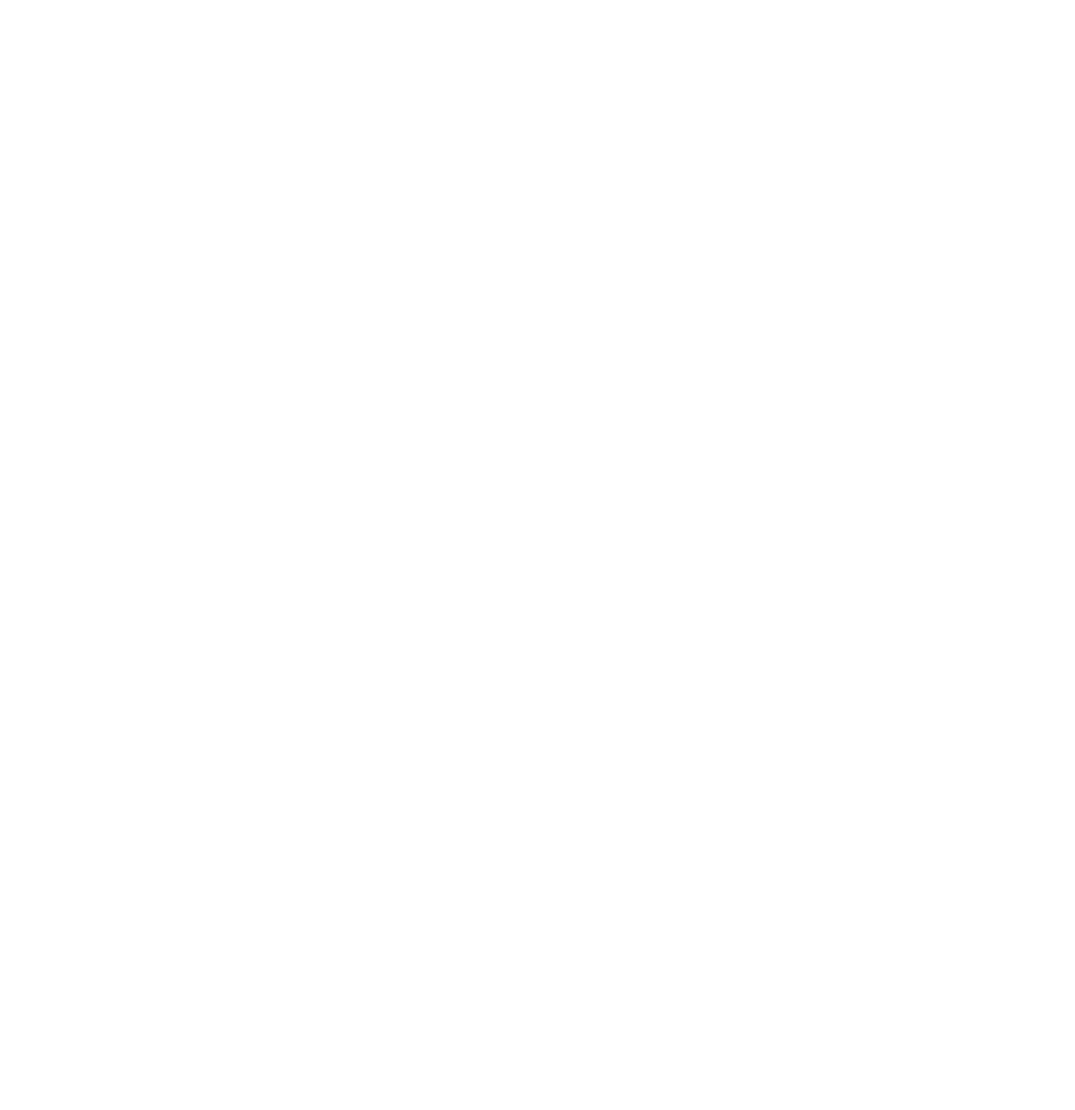
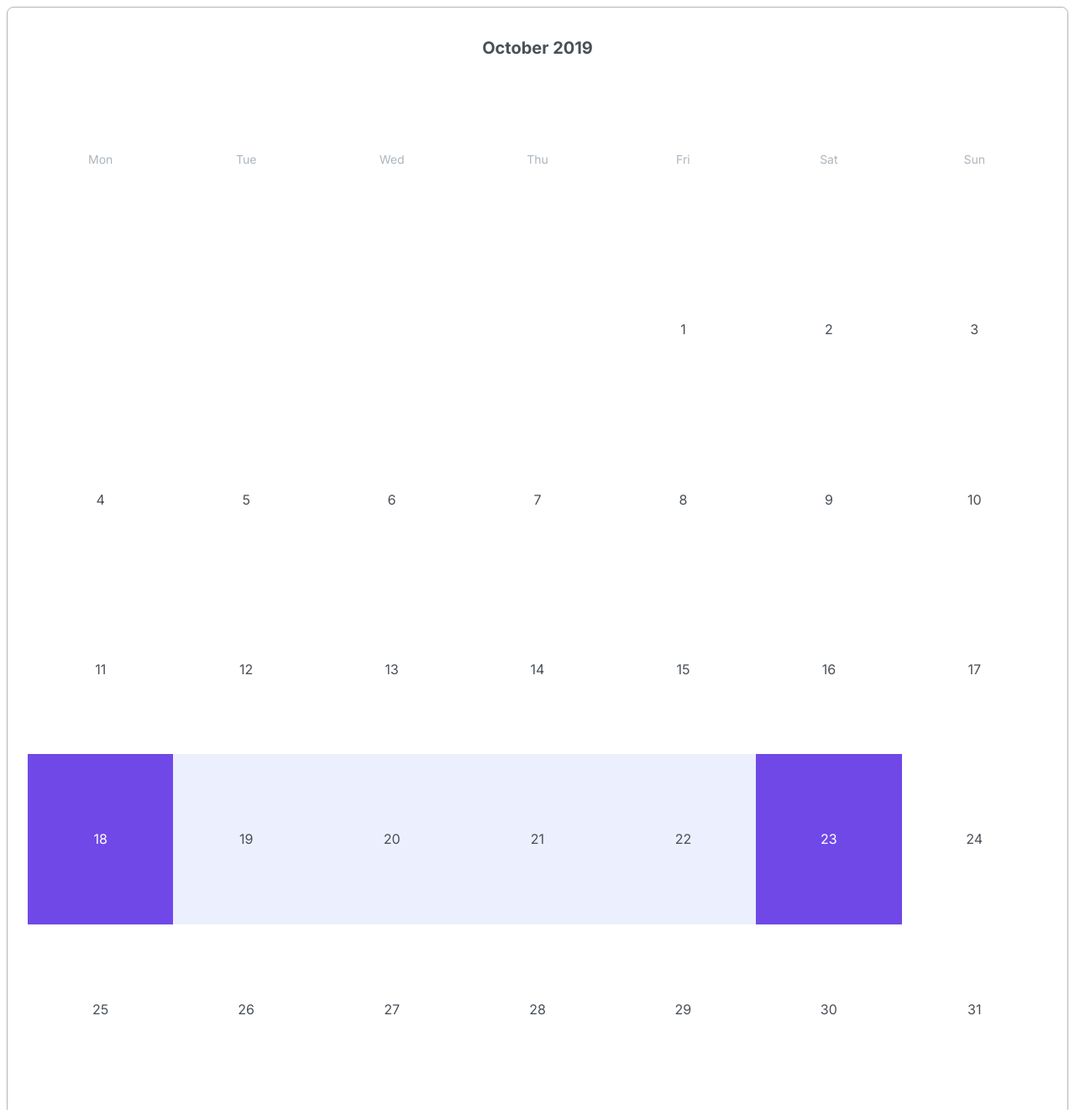
Before and after one commit to js-tasks-ru/htmlcss-20240913_dimonnwc3, a website: page 05-lection3/03-calendar/index.html in a window 1280 px wide. Shown: the top 1322 px of the page at 84% size. Before the commit the page ends 808 px from the top, so only its background shows below. Drawn offline with Linux system fonts and the light colour scheme.

Commit message:
add calendar

```diff
--- a/05-lection3/03-calendar/calendar.css
+++ b/05-lection3/03-calendar/calendar.css
@@ -0,0 +1,61 @@
+.calendar {
+  border-radius: 8px;
+  border: 1px solid var(--grey-3);
+  padding: 16px 24px 24px;
+  font-family: Inter;
+}
+
+.calendar__title {
+  font-size: 20px;
+  font-weight: 600;
+  line-height: 24px;
+  color: var(--grey-4);
+  text-align: center;
+}
+
+.calendar__wrapper {
+  padding-bottom: 100%;
+  position: relative;
+}
+
+.calendar__inner {
+  position: absolute;
+  top: 0;
+  left: 0;
+  right: 0;
+  bottom: 0;
+  display: grid;
+  grid-template-columns: repeat(7, 1fr);
+}
+
+.calendar__day {
+  flex: 1;
+  display: flex;
+  justify-content: center;
+  align-items: center;
+  font-size: 14px;
+  font-weight: 400;
+  line-height: 20px;
+  color: var(--grey-3);
+}
+
+.calendar__date {
+  cursor: pointer;
+  flex: 1;
+  display: flex;
+  justify-content: center;
+  align-items: center;
+  font-size: 16px;
+  font-weight: 400;
+  line-height: 20px;
+  color: var(--grey-4);
+}
+
+.calendar__date_inner_selected {
+  background-color: rgba(160, 177, 245, 0.2);
+}
+
+.calendar__date_outer_selected {
+  background-color: var(--purple);
+  color: var(--white);
+}
--- a/05-lection3/03-calendar/index.html
+++ b/05-lection3/03-calendar/index.html
@@ -1,12 +1,62 @@
 <!DOCTYPE html>
 <!-- Страница с календарем -->
 <html lang="ru">
-    <head>
-        <link rel="stylesheet" href="../../assets/css/main.css">
-        <link rel="stylesheet" href="./calendar.css">
-        <title>Calendar</title>
-    </head>
-    <body>
+  <head>
+    <link rel="stylesheet" href="../../assets/css/main.css" />
+    <link rel="stylesheet" href="./calendar.css" />
+    <title>Calendar</title>
+  </head>
+  <body>
+    <div class="calendar">
+      <p class="calendar__title">October 2019</p>
 
-    </body>
+      <div class="calendar__wrapper">
+        <div class="calendar__inner">
+          <div class="calendar__day">Mon</div>
+          <div class="calendar__day">Tue</div>
+          <div class="calendar__day">Wed</div>
+          <div class="calendar__day">Thu</div>
+          <div class="calendar__day">Fri</div>
+          <div class="calendar__day">Sat</div>
+          <div class="calendar__day">Sun</div>
+
+          <div class="calendar__date"></div>
+          <div class="calendar__date"></div>
+          <div class="calendar__date"></div>
+          <div class="calendar__date"></div>
+          <div class="calendar__date">1</div>
+          <div class="calendar__date">2</div>
+          <div class="calendar__date">3</div>
+          <div class="calendar__date">4</div>
+          <div class="calendar__date">5</div>
+          <div class="calendar__date">6</div>
+          <div class="calendar__date">7</div>
+          <div class="calendar__date">8</div>
+          <div class="calendar__date">9</div>
+          <div class="calendar__date">10</div>
+          <div class="calendar__date">11</div>
+          <div class="calendar__date">12</div>
+          <div class="calendar__date">13</div>
+          <div class="calendar__date">14</div>
+          <div class="calendar__date">15</div>
+          <div class="calendar__date">16</div>
+          <div class="calendar__date">17</div>
+          <div class="calendar__date calendar__date_outer_selected">18</div>
+          <div class="calendar__date calendar__date_inner_selected">19</div>
+          <div class="calendar__date calendar__date_inner_selected">20</div>
+          <div class="calendar__date calendar__date_inner_selected">21</div>
+          <div class="calendar__date calendar__date_inner_selected">22</div>
+          <div class="calendar__date calendar__date_outer_selected">23</div>
+          <div class="calendar__date">24</div>
+          <div class="calendar__date">25</div>
+          <div class="calendar__date">26</div>
+          <div class="calendar__date">27</div>
+          <div class="calendar__date">28</div>
+          <div class="calendar__date">29</div>
+          <div class="calendar__date">30</div>
+          <div class="calendar__date">31</div>
+        </div>
+      </div>
+    </div>
+  </body>
 </html>
```
